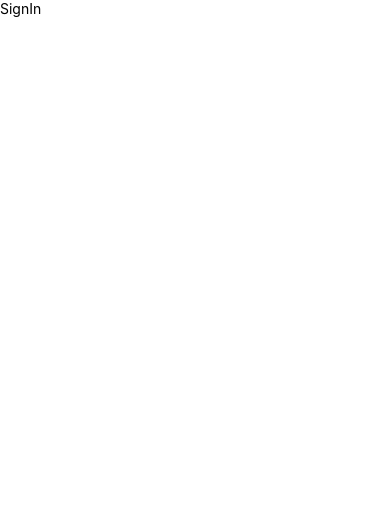
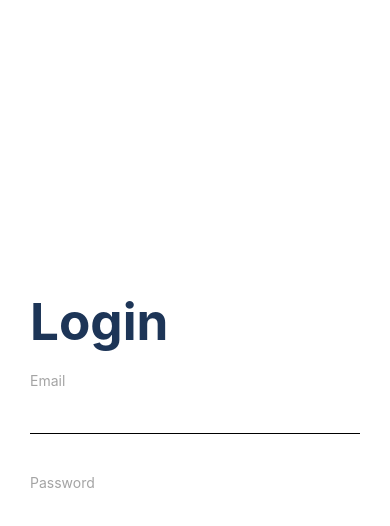
Before and after one commit to Jhonatan-lezcano/Taskineitor, a React Native app: screen / in a window 390 px wide. Shown: the top 526 px of the page. Built offline with nearby package versions, Linux system fonts and the light colour scheme.

Commit message:
the first components were built, Title, Input

```diff
--- a/package.json
+++ b/package.json
@@ -14,6 +14,7 @@
     "@react-navigation/native": "^6.1.1",
     "@reduxjs/toolkit": "^1.9.1",
     "react": "18.1.0",
+    "react-hook-form": "^7.41.0",
     "react-native": "0.70.6",
     "react-native-safe-area-context": "^4.4.1",
     "react-native-screens": "^3.18.2",
--- /dev/null
+++ b/src/components/atoms/Input/index.tsx
@@ -0,0 +1,98 @@
+import {View, Text, TextInput, StyleSheet} from 'react-native';
+import React, {useState} from 'react';
+import {Controller} from 'react-hook-form';
+import {lightMode} from '../../../theme/colors';
+
+interface Props {
+  label?: string;
+  width?: string | number;
+  placeholder?: string;
+  err?: any;
+  control: any;
+  rules?: any;
+  name: string;
+  password?: boolean;
+  inputType?: any;
+  variant: 'line' | 'borders';
+  borderColor?: string;
+}
+
+const Input = ({
+  label,
+  width,
+  control,
+  placeholder,
+  err,
+  rules,
+  name,
+  password,
+  inputType,
+  variant,
+  borderColor,
+}: Props) => {
+  const [secureText, setSecureText] = useState(false);
+  return (
+    <View style={[{width}]}>
+      {label && (
+        <Text style={[styles.label, {color: lightMode.colors.textSecondary}]}>
+          {label}
+        </Text>
+      )}
+      <Controller
+        control={control}
+        name={name}
+        rules={rules}
+        render={({field: {onChange, value, onBlur}, fieldState: {error}}) => (
+          <TextInput
+            placeholder={placeholder}
+            placeholderTextColor={lightMode.colors.textSecondary}
+            value={value}
+            onChangeText={onChange}
+            keyboardType={inputType}
+            selectionColor={lightMode.colors.primary}
+            secureTextEntry={secureText}
+            onBlur={onBlur}
+            style={[
+              styles.input,
+              variant === 'line'
+                ? styles.line
+                : variant === 'borders' && styles.borders,
+              {
+                color: lightMode.colors.text,
+                borderColor: error
+                  ? lightMode.colors.alertColors.danger
+                  : borderColor,
+                paddingHorizontal:
+                  variant === 'line' ? 5 : variant === 'borders' ? 15 : 0,
+              },
+            ]}
+          />
+        )}
+      />
+    </View>
+  );
+};
+
+const styles = StyleSheet.create({
+  input: {
+    height: 40,
+  },
+  line: {
+    borderBottomWidth: 1,
+  },
+  borders: {
+    borderWidth: StyleSheet.hairlineWidth,
+    borderRadius: 6,
+  },
+  btnPassword: {
+    bottom: 25,
+    position: 'absolute',
+    right: 10,
+    width: 25,
+  },
+  label: {
+    paddingBottom: 5,
+  },
+});
+
+export default Input;
--- /dev/null
+++ b/src/components/atoms/Spacer/index.tsx
@@ -0,0 +1,27 @@
+import {StyleSheet, Text, View} from 'react-native';
+import React from 'react';
+
+interface Props {
+  vertical: string | number;
+  horizontal: string | number;
+  background?: string;
+}
+
+const Spacer = ({horizontal, vertical, background}: Props) => {
+  return (
+    <View
+      style={{
+        height: vertical,
+        width: horizontal,
+        backgroundColor: background,
+      }}
+    />
+  );
+};
+
+export default Spacer;
+
+Spacer.defaultProps = {
+  horizontal: '100%',
+  vertical: 50,
+};
--- /dev/null
+++ b/src/components/atoms/Title/index.tsx
@@ -0,0 +1,25 @@
+import {StyleSheet, Text, View} from 'react-native';
+import React from 'react';
+
+interface Props {
+  title: string;
+  fontSize: number;
+  textAlign: 'auto' | 'center' | 'justify' | 'left' | 'right';
+  customStyles?: {};
+}
+
+const Title = ({title, fontSize, textAlign, customStyles}: Props) => {
+  return (
+    <View>
+      <Text style={[customStyles, {fontSize, textAlign}]}>{title}</Text>
+    </View>
+  );
+};
+
+export default Title;
+
+const styles = StyleSheet.create({});
+
+Title.defaultProps = {
+  textAlign: 'center',
+};
--- a/src/screens/SignIn/index.tsx
+++ b/src/screens/SignIn/index.tsx
@@ -1,14 +1,51 @@
 import {StyleSheet, Text, View} from 'react-native';
 import React from 'react';
+import Title from '../../components/atoms/Title';
+import {size} from '../../theme/fonts';
+import {lightMode} from '../../theme/colors';
+import {useForm} from 'react-hook-form';
+import Input from '../../components/atoms/Input';
+import Spacer from '../../components/atoms/Spacer';
 
 const SignIn = () => {
+  const {
+    control,
+    handleSubmit,
+    formState: {errors},
+  } = useForm({
+    defaultValues: {
+      email: '',
+      password: '',
+    },
+  });
   return (
-    <View>
-      <Text>SignIn</Text>
+    <View style={styles.containerScreen}>
+      <Title
+        title="Login"
+        fontSize={size.font32}
+        textAlign="left"
+        customStyles={{color: lightMode.colors.primary, fontWeight: '700'}}
+      />
+      <Spacer vertical={20} />
+      <Input label="Email" control={control} name="email" variant="line" />
+      <Spacer vertical={40} />
+      <Input
+        label="Password"
+        control={control}
+        name="password"
+        variant="line"
+      />
+      <Spacer vertical={18} />
     </View>
   );
 };
 
 export default SignIn;
 
-const styles = StyleSheet.create({});
+const styles = StyleSheet.create({
+  containerScreen: {
+    flex: 1,
+    justifyContent: 'center',
+    paddingHorizontal: 30,
+  },
+});
--- /dev/null
+++ b/src/store/slices/auth/authSlice.ts
@@ -0,0 +1,22 @@
+import {createSlice} from '@reduxjs/toolkit';
+
+interface AuthState {
+  userAuth: boolean;
+}
+const initialState: AuthState = {
+  userAuth: false,
+};
+
+export const authSlice = createSlice({
+  name: 'auth',
+  initialState,
+  reducers: {
+    isAuth: state => {
+      state.userAuth = !state.userAuth;
+    },
+  },
+});
+
+export const {isAuth} = authSlice.actions;
+
+export default authSlice.reducer;
--- a/src/store/store.ts
+++ b/src/store/store.ts
@@ -1,6 +1,9 @@
 import {combineReducers, configureStore} from '@reduxjs/toolkit';
+import authSlice from './slices/auth/authSlice';
 
-const rootReducer = combineReducers({});
+const rootReducer = combineReducers({
+  authUser: authSlice,
+});
 
 export const store = configureStore({
   reducer: rootReducer,
```
Also changed, not shown: 1 other file (tests, documents, lock files or other folders).
